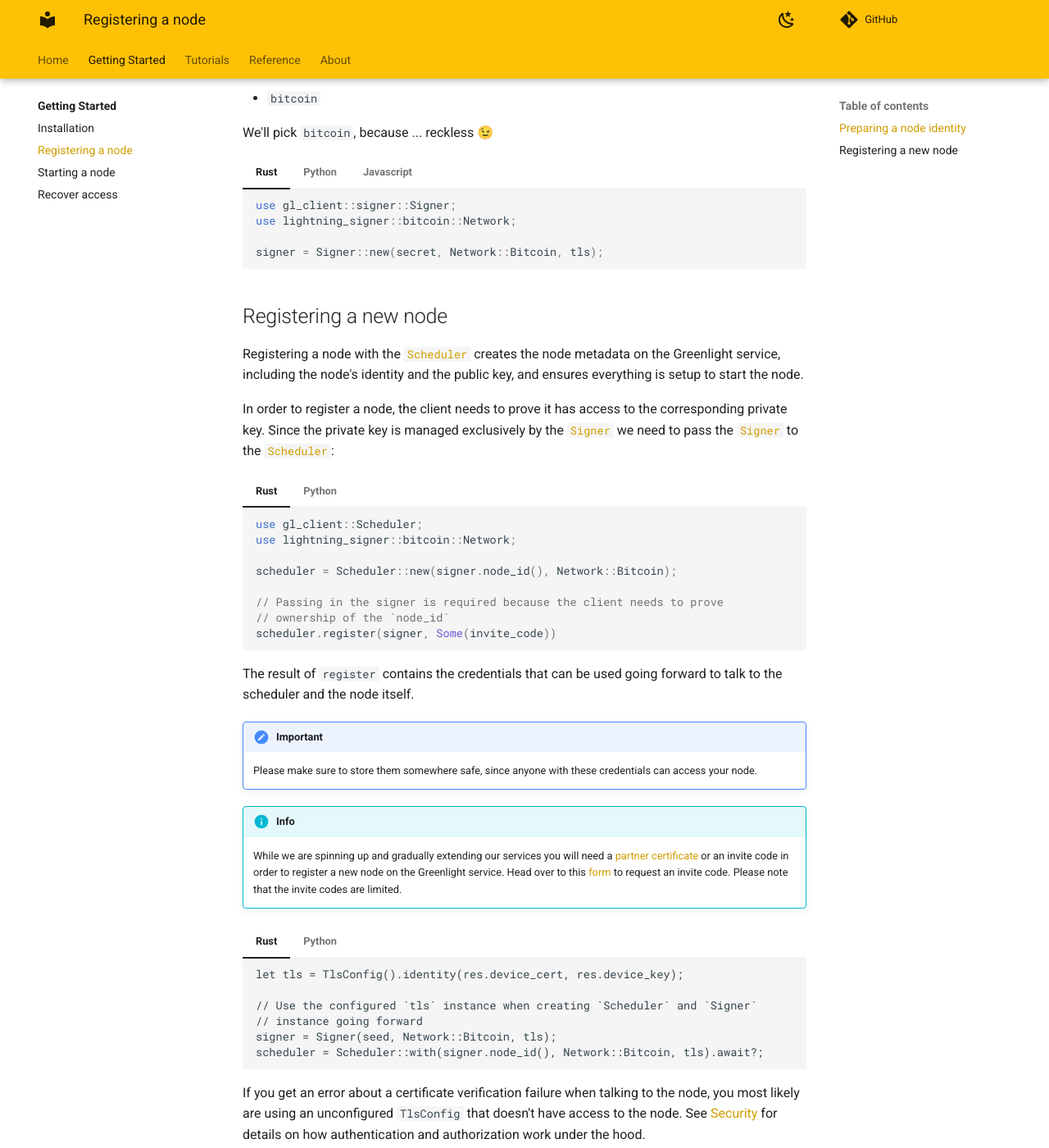
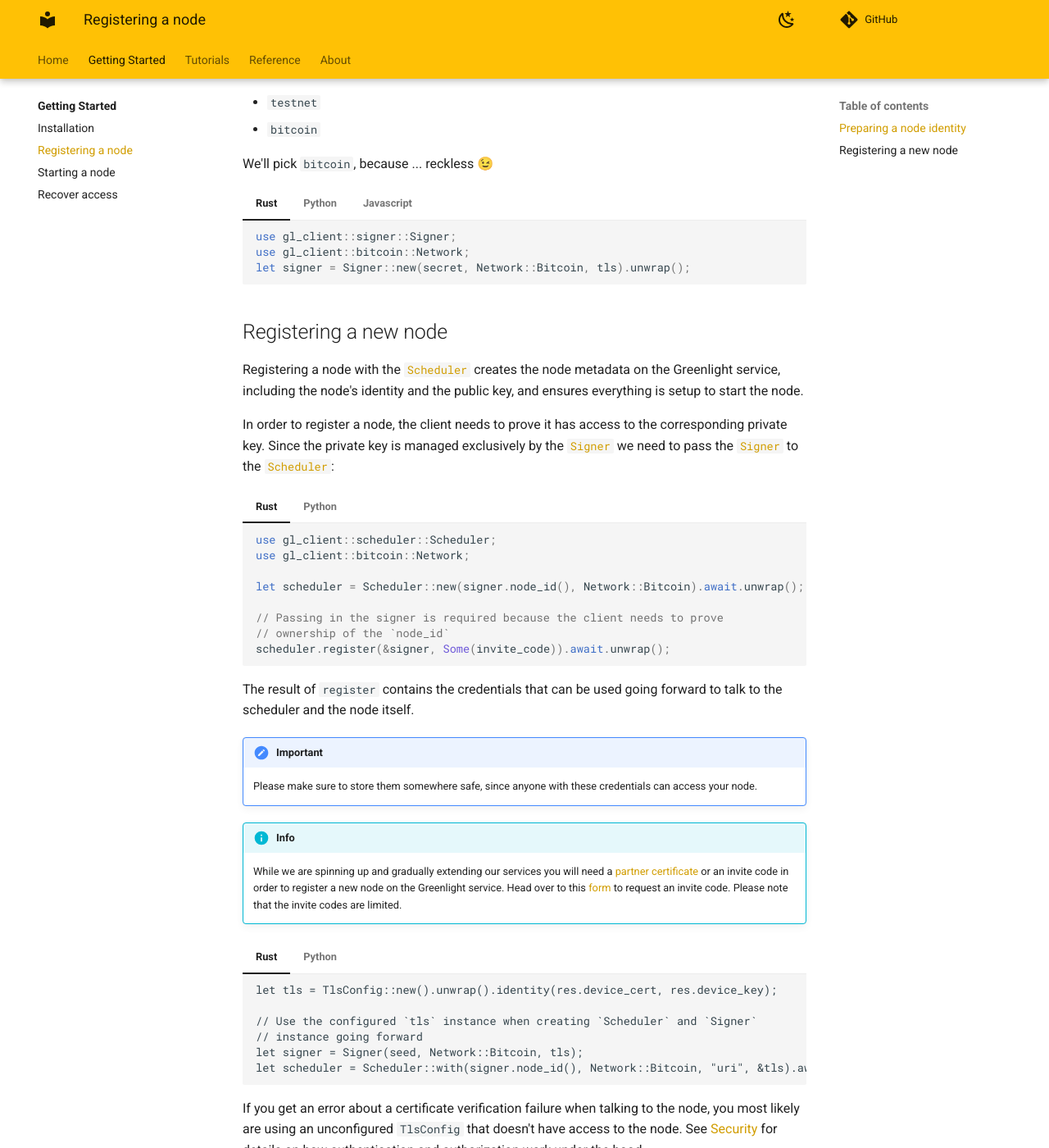
Before and after one commit to Blockstream/greenlight, an MkDocs documentation site: the page built from docs/src/getting-started/register.md, in a window 1280 px wide and 1400 px high, scrolled down 1585 px. Shown: the whole window at 82% size. Built offline with MkDocs 1.6.1 and Material for MkDocs 9.7.7, drawn with Linux system fonts in a browser that asks for light colours; comment, search, counter and statistics services are not loaded; some of the changed text lies outside the part shown.

Commit message:
docs: rust examples

````diff
--- a/docs/src/getting-started/register.md
+++ b/docs/src/getting-started/register.md
@@ -45,11 +45,13 @@
 	let m = Mnemonic::generate_in_with(&mut rng, Language::English, 24).unwrap();
 	let phrase = m.word_iter().fold("".to_string(), |c, n| c + " " + n);
 
-	# Prompt user to safely store the phrase
+	// Prompt user to safely store the phrase
 
-	seed = m.to_seed("")[0..32]  # Only need the first 32 bytes
+	let seed = m.to_seed("")[0..32];  // Only need the first 32 bytes
 
-	# Store the seed on the filesystem, or secure configuration system
+	let secret = seed[0..32].to_vec();
+
+	// Store the seed on the filesystem, or secure configuration system
 	```
 
 === "Python"
@@ -122,9 +124,8 @@
 === "Rust"
 	```rust
 	use gl_client::signer::Signer;
-	use lightning_signer::bitcoin::Network;
-
-    signer = Signer::new(secret, Network::Bitcoin, tls);
+	use gl_client::bitcoin::Network;
+	let signer = Signer::new(secret, Network::Bitcoin, tls).unwrap();
 	```
 
 === "Python"
@@ -153,14 +154,14 @@
 
 === "Rust"
 	```rust
-	use gl_client::Scheduler;
-	use lightning_signer::bitcoin::Network;
+	use gl_client::scheduler::Scheduler;
+	use gl_client::bitcoin::Network;
 
-	scheduler = Scheduler::new(signer.node_id(), Network::Bitcoin);
+	let scheduler = Scheduler::new(signer.node_id(), Network::Bitcoin).await.unwrap();
 
 	// Passing in the signer is required because the client needs to prove
 	// ownership of the `node_id`
-	scheduler.register(signer, Some(invite_code))
+	scheduler.register(&signer, Some(invite_code)).await.unwrap();
 
 	```
 
@@ -195,12 +196,12 @@
 
 === "Rust"
 	```
-	let tls = TlsConfig().identity(res.device_cert, res.device_key);
+	let tls = TlsConfig::new().unwrap().identity(res.device_cert, res.device_key);
 
 	// Use the configured `tls` instance when creating `Scheduler` and `Signer`
 	// instance going forward
-	signer = Signer(seed, Network::Bitcoin, tls);
-	scheduler = Scheduler::with(signer.node_id(), Network::Bitcoin, tls).await?;
+	let signer = Signer(seed, Network::Bitcoin, tls);
+	let scheduler = Scheduler::with(signer.node_id(), Network::Bitcoin, "uri", &tls).await?;
 	```
 
 === "Python"
````
Also changed, not shown: other parts of docs/src/getting-started/register.md (+1 -1 lines), docs/src/getting-started/schedule.md (+4 -2 lines).
